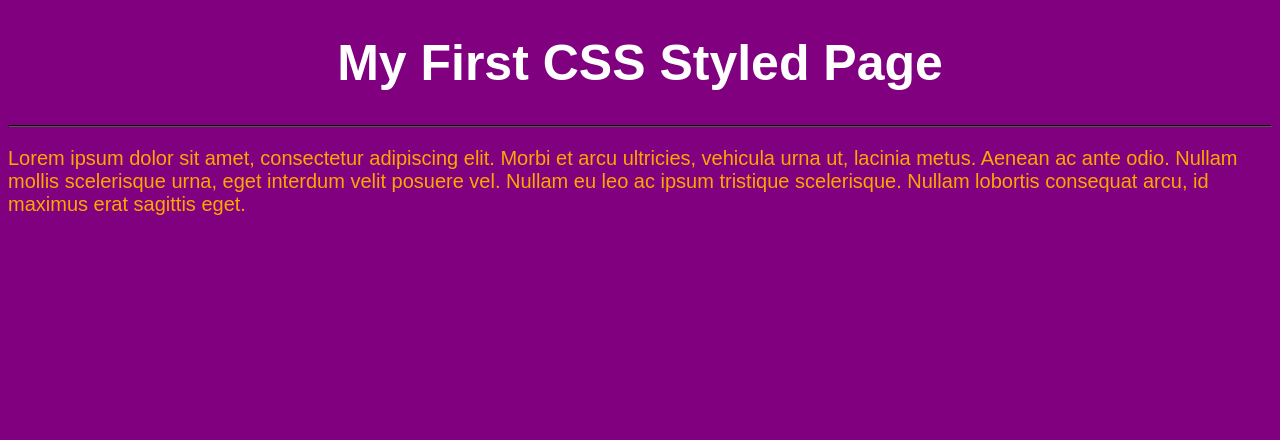
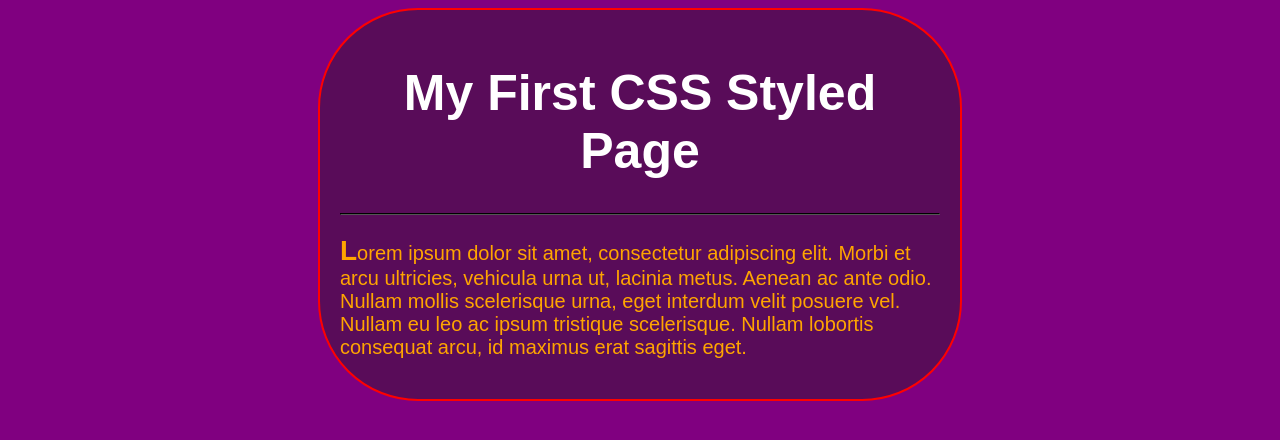
Before and after one commit to danielacastro/programming-class, a plain HTML site: page week3/index.html in a window 1280 px wide. Drawn offline with Linux system fonts and the light colour scheme.

Commit message:
added box

```diff
--- a/week3/styles.css
+++ b/week3/styles.css
@@ -14,6 +14,11 @@ h1 {
 
 }
 
+h1:hover{
+	color:yellow;
+
+}
+
 p {
    color:orange;
    font-family: sans-serif;
@@ -21,6 +26,24 @@ p {
 
 }
 
+p:first-letter{
+	font-size: 28px;
+	font-weight:bold;
+
+}
+
 hr {
 	border-color: black;
 }
+
+#content{
+	width:600px;
+	border-width:2px;
+	border-color:red;
+	border-style:solid;
+	border-radius:100px;
+	background-color:rgba(31,31,31,.4);
+	margin:0 auto;
+	padding:20px;
+	overflow:hidden;
+}
```
